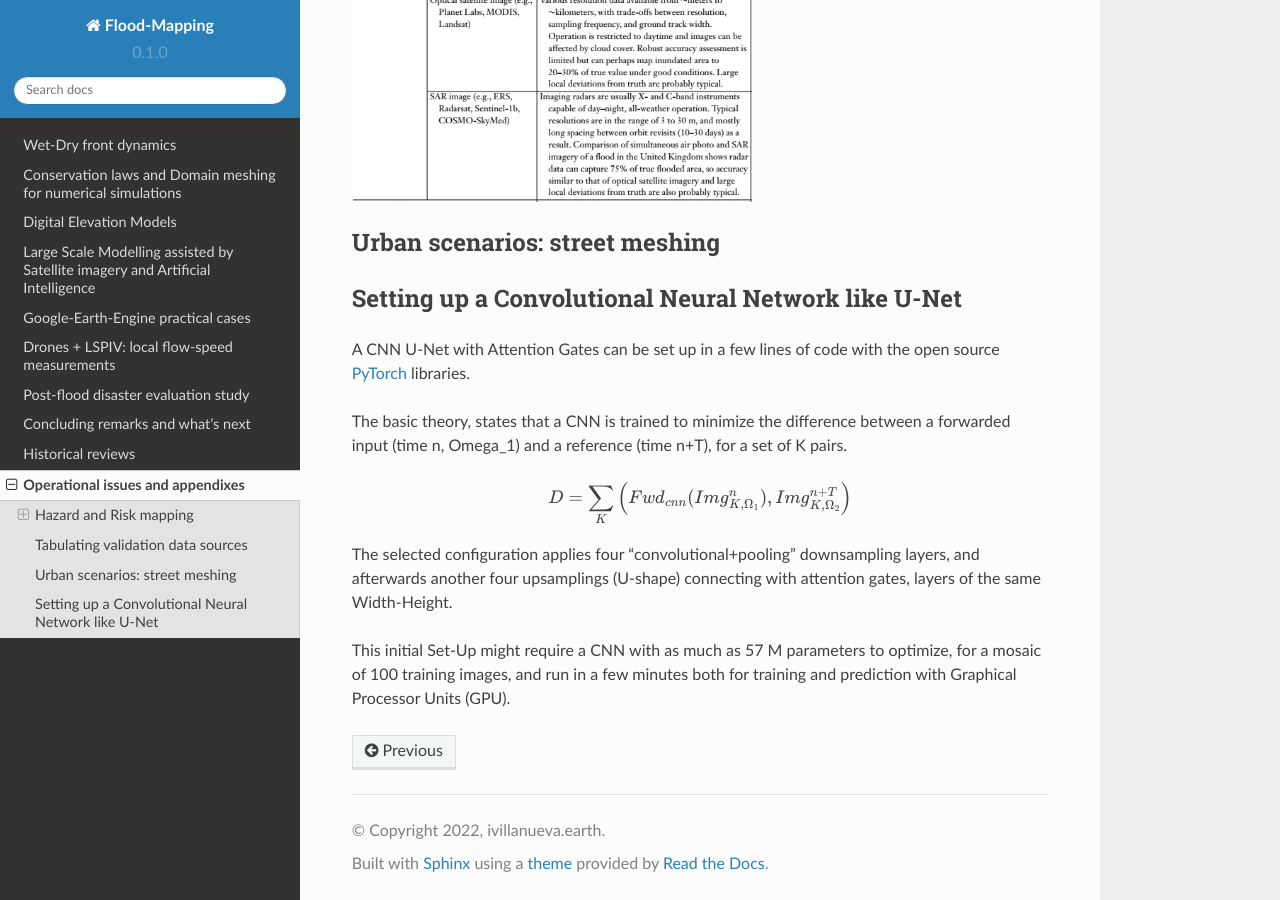
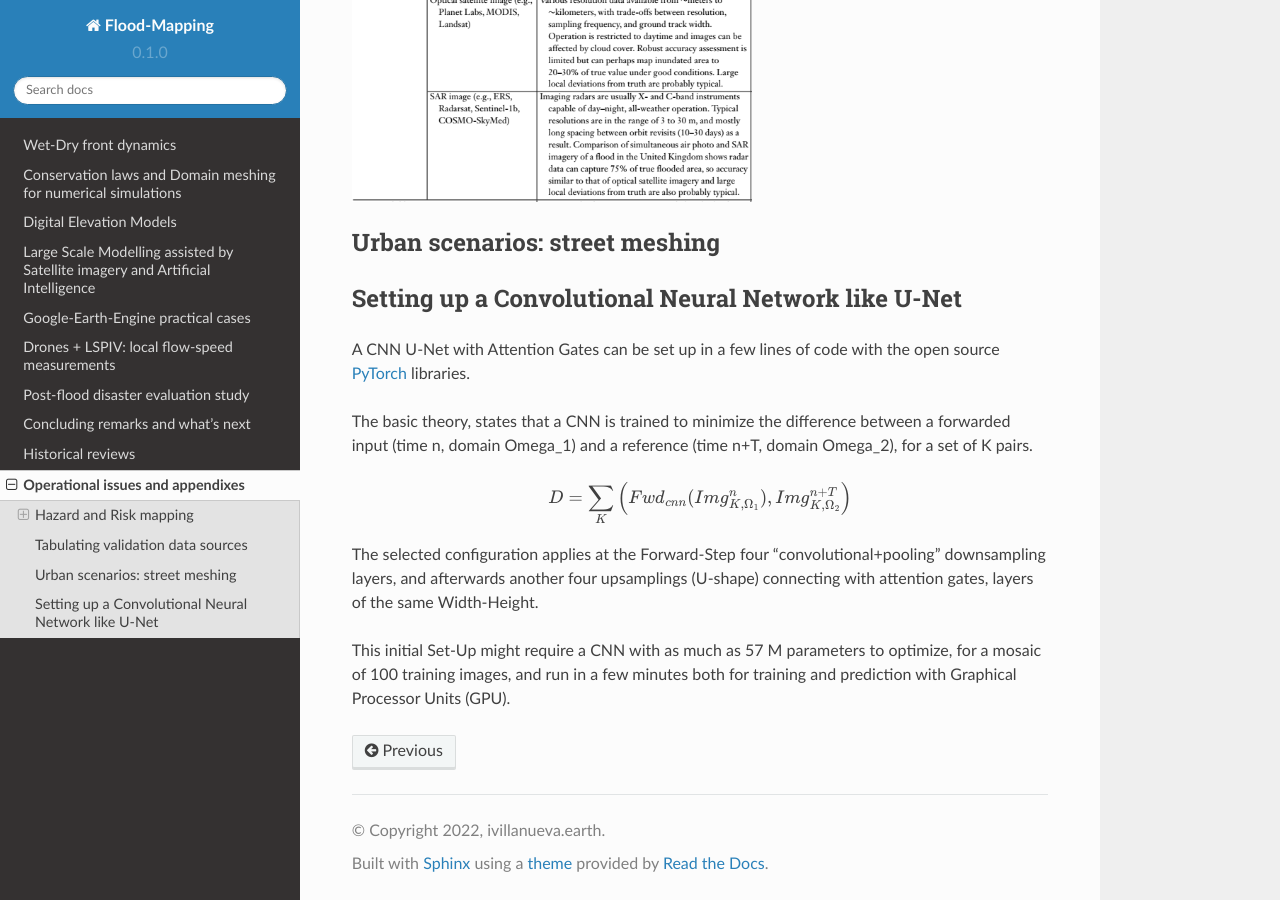
Before and after one commit to ivillamadrid/FloodMapping, a Sphinx documentation site: the page built from docs/source/operational_appx.rst, in a window 1280 px wide and 900 px high, scrolled down 1589 px. Built offline with Sphinx 7.4.7 and the Read the Docs theme 2.0.0, drawn with Linux system fonts in a browser that asks for light colours.

Commit message:
Update operational_appx.rst

```diff
--- a/docs/source/operational_appx.rst
+++ b/docs/source/operational_appx.rst
@@ -65,15 +65,15 @@ A CNN U-Net with Attention Gates can be set up in a few lines of code with the o
 
 .. _Pytorch: https://pytorch.org/
 
-The basic theory, states that a CNN is trained to minimize the difference between a forwarded input (time n, \Omega_1)
-and a reference (time n+T), for a set of K pairs.
+The basic theory, states that a CNN is trained to minimize the difference between a forwarded input (time n, domain \Omega_1)
+and a reference (time n+T, domain \Omega_2), for a set of K pairs.
 
 .. math::
 
   D=\sum_{K} \left(Fwd_{cnn}(Img_{K,\Omega_1}^{n}), Img_{K, \Omega_2}^{n+T}\right)
 
 
-The selected configuration applies four "convolutional+pooling" downsampling layers, and afterwards another four upsamplings (U-shape)
+The selected configuration applies at the Forward-Step four "convolutional+pooling" downsampling layers, and afterwards another four upsamplings (U-shape)
 connecting with attention gates, layers of the same Width-Height.
 
 This initial Set-Up might require a CNN with as much as 57 M parameters to optimize, for a mosaic of 100 training images, and run in a few minutes both for training and prediction with Graphical Processor Units (GPU).
```
